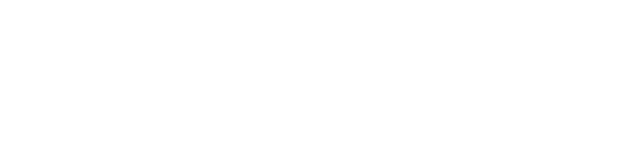
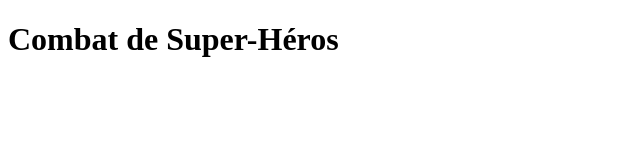
Before and after one commit to sbonnard/api-heroes, a plain HTML site: page index.html in a window 1280 px wide. Shown: the whole page, without its empty margins (0-640 px from the left). Drawn offline with Linux system fonts and the light colour scheme.

Commit message:
add main title

```diff
--- a/index.html
+++ b/index.html
@@ -6,6 +6,7 @@
     <title>Battle Royale</title>
 </head>
 <body>
+    <header><h1>Combat de Super-Héros</h1></header>
     <script src="js/script-oop.js"></script>
 </body>
 </html>
```
